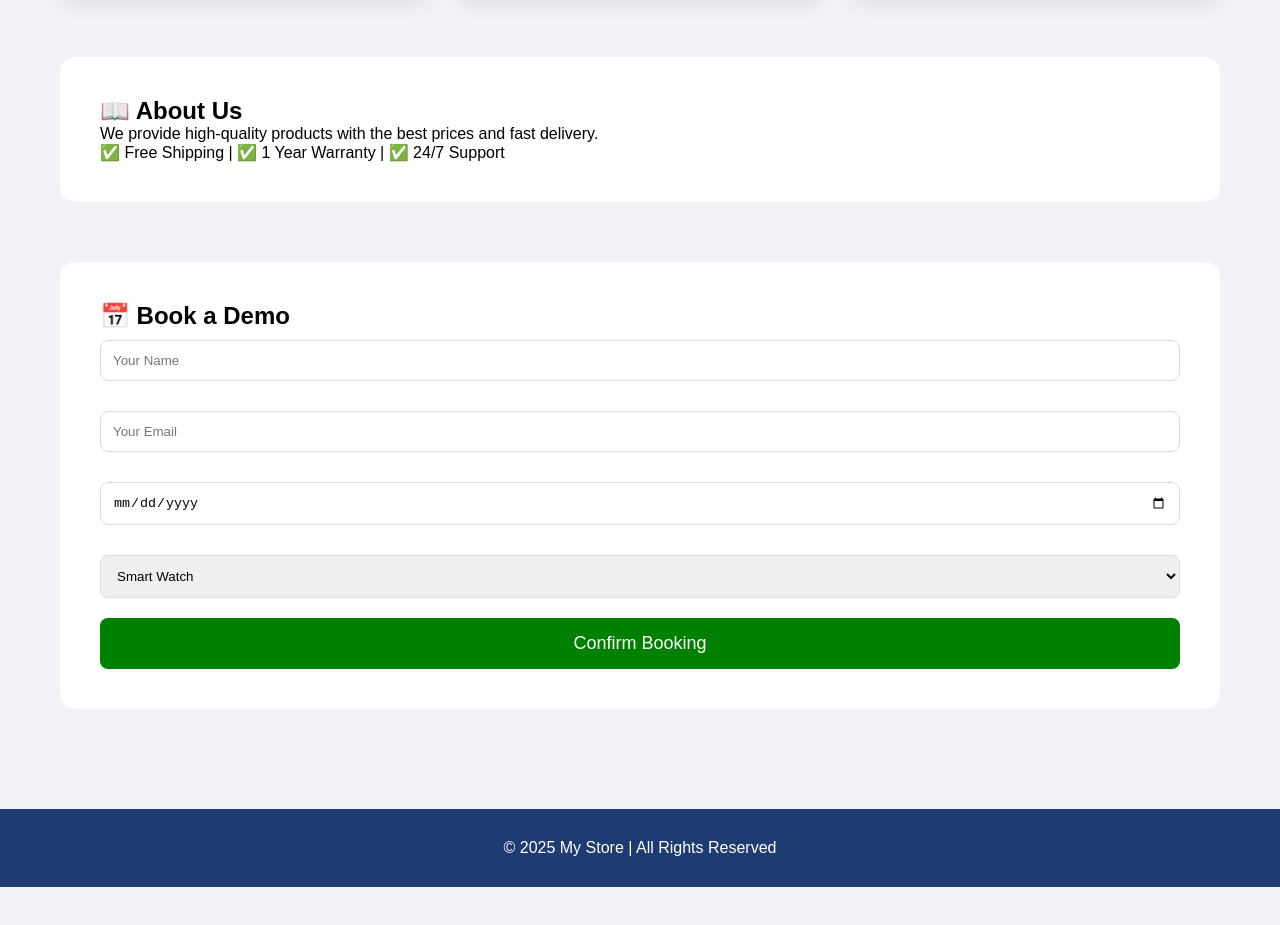
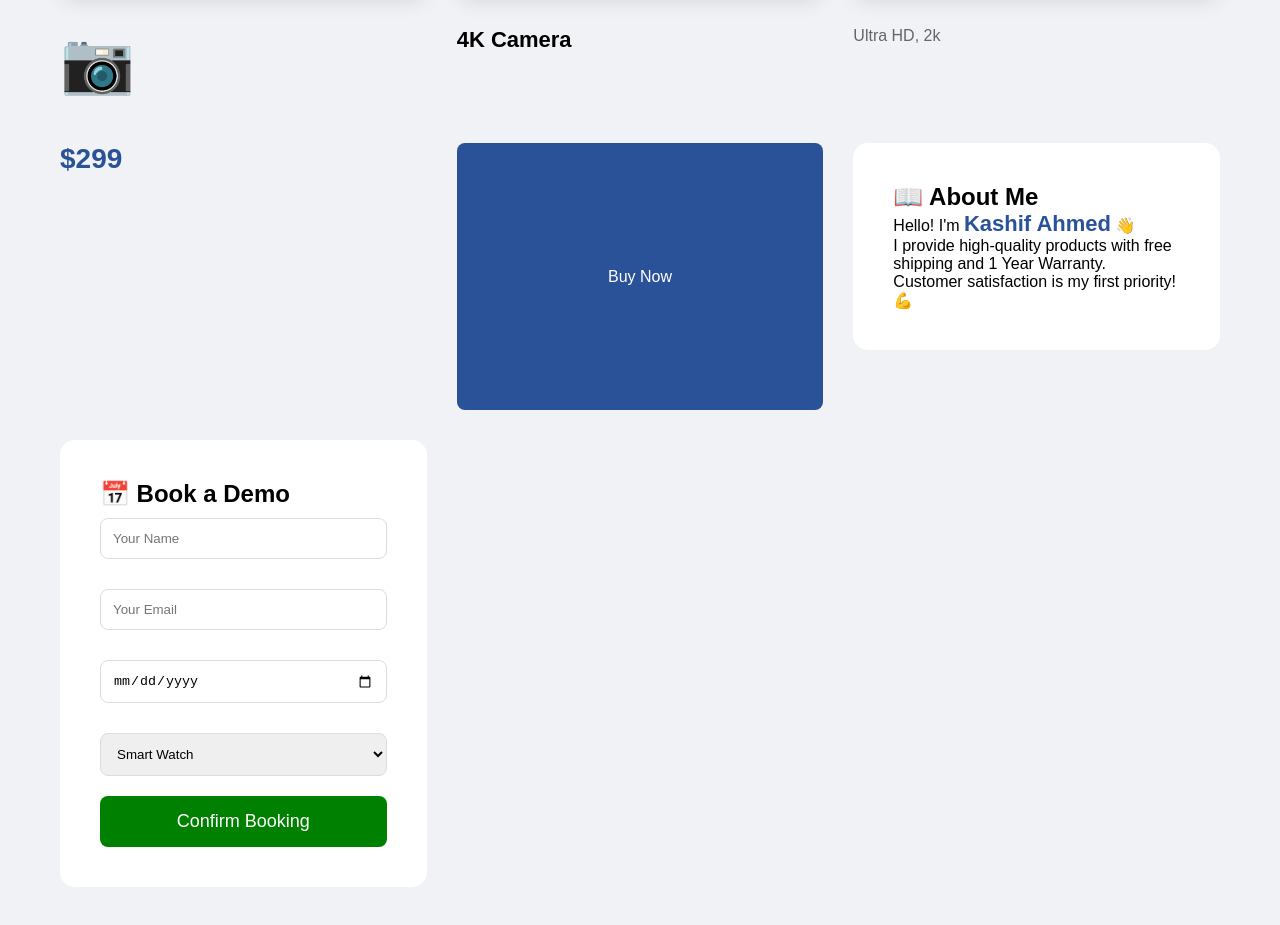
Before and after one commit to ahmedkashif5706-star/mywebsite, a plain HTML site: page index.html in a window 1280 px wide. Shown: the part 589-1514 px from the top of the page. Before the commit the page ends 1476 px from the top, so only its background shows below. Drawn offline with Linux system fonts and the light colour scheme.

Commit message:
Add files via upload

```diff
--- a/index.html
+++ b/index.html
@@ -164,12 +164,19 @@
             <button class="btn" onclick="alert('Added to cart!')">Add to Cart</button>
         </div>
 
-    </div>
+
+
+    <div class="product-img">📷</div>
+<h3 class="product-title">4K Camera</h3>
+<p class="product-desc">Ultra HD, 2k</p>
+<div class="price">$299</div>
+<button class="btn" onclick="alert('Added to cart!')">Buy Now</button>
 
 <div class="about">
-        <h2>📖 About Us</h2>
-        <p>We provide high-quality products with the best prices and fast delivery.</p>
-        <p>✅ Free Shipping | ✅ 1 Year Warranty | ✅ 24/7 Support</p>
+    <h2>📖 About Me</h2>
+    <p>Hello! I'm <strong style="font-size: 22px; color: #2a5298;">Kashif Ahmed</strong> 👋</p>
+    <p>I provide high-quality products with free shipping and 1 Year Warranty.</p>
+    <p>Customer satisfaction is my first priority! 💪</p>
 </div>
 
 <div class="booking-form">
@@ -178,7 +185,7 @@
         <input type="text" placeholder="Your Name" required>
         <input type="email" placeholder="Your Email" required>
         <input type="date" required>
-            <select>
+        <select required>
             <option>Smart Watch</option>
             <option>Headphones</option>
             <option>4K Camera</option>
@@ -186,11 +193,3 @@
         <button class="submit-btn" type="submit">Confirm Booking</button>
     </form>
 </div>
-</div>
-
-<div class="footer">
-    <p>© 2025 My Store | All Rights Reserved</p>
-</div>
-
-</body>
-</html>
```
Lines whose indentation alone changed are shown as unchanged.
